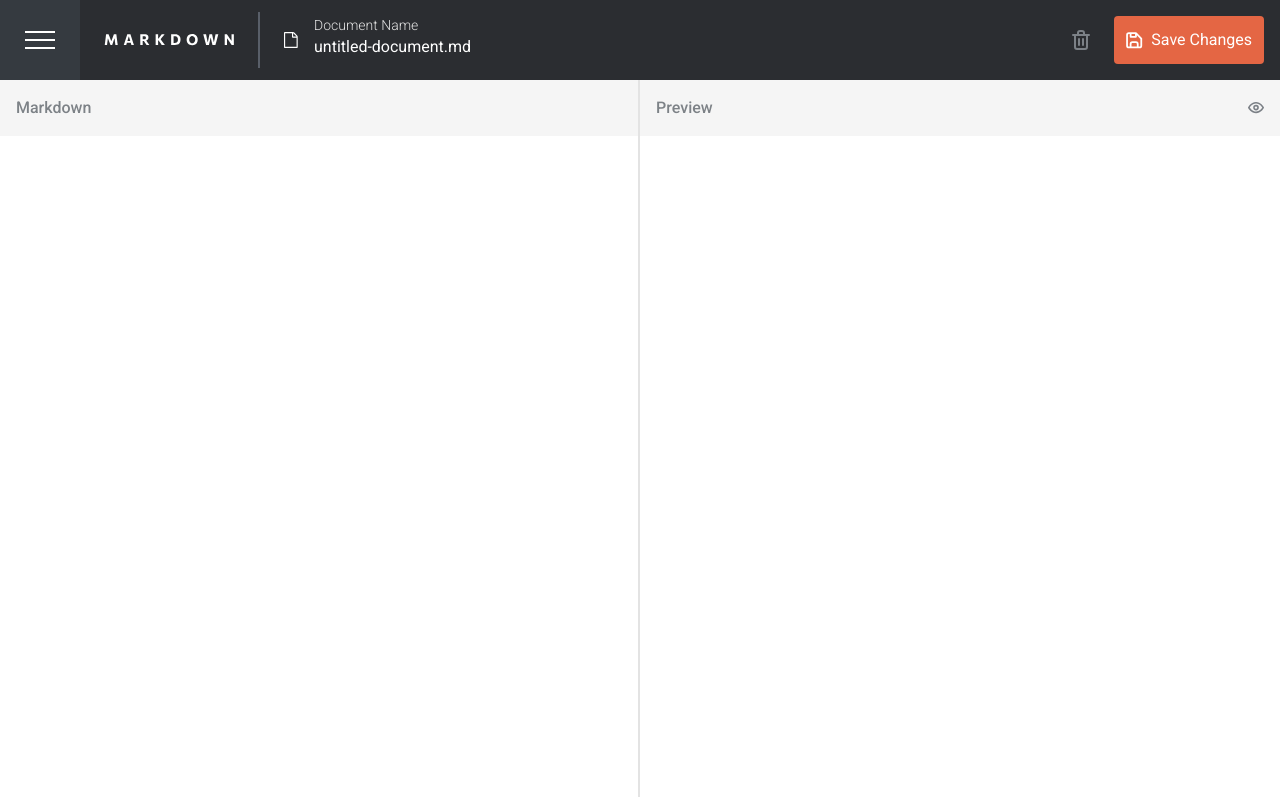
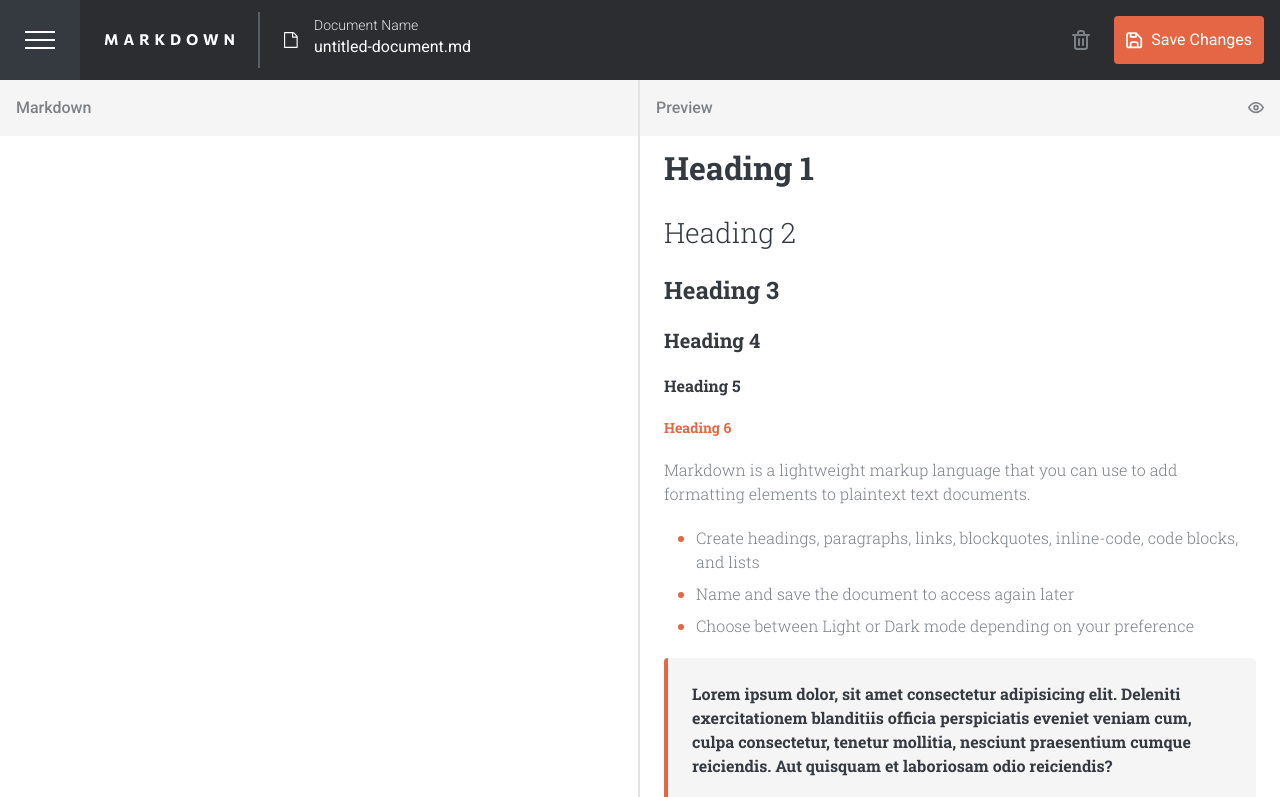
Before and after one commit to DaniilGurski/Fullstack-markdown-editor, a Next.js app: page /editor in a window 1280 px wide. Shown: the top 797 px of the page. Built offline with nearby package versions, Linux system fonts and the light colour scheme; no server answers; the database is empty.

Commit message:
adjust styles, add test preview content.

```diff
--- a/app/components/editor/MarkdownPreview.tsx
+++ b/app/components/editor/MarkdownPreview.tsx
@@ -1,13 +1,54 @@
 "use client";
 
 import clsx from "clsx";
+import Heading from "@/app/components/markdown/Heading";
+import { robotoSlab } from "@/app/fonts";
+import List from "@/app/components/markdown/List";
+import Blockquote from "@/app/components/markdown/Blockquote";
+import CodeSnippet from "@/app/components/markdown/CodeSnippet";
 
 export default function MarkdownPreview() {
   return (
     <div
       className={clsx(
-        "theme-dark:bg-neutral-1000 theme-dark:text-neutral-400 w-full bg-neutral-100 p-4 peer-[[data-hidden=false]]:hidden peer-[[data-hidden=true]]:col-span-2 peer-[[data-hidden=true]]:mx-auto peer-[[data-hidden=true]]:max-w-2xl @sm:py-2 @sm:peer-[[data-hidden=false]]:block",
+        "theme-dark:text-neutral-400 mobile:py-5 mobile:px-6 grid w-full content-start gap-y-5 px-5 py-4 text-neutral-500 peer-[[data-hidden=false]]:hidden peer-[[data-hidden=true]]:col-span-2 peer-[[data-hidden=true]]:mx-auto peer-[[data-hidden=true]]:max-w-2xl @sm:py-2 @sm:peer-[[data-hidden=false]]:grid",
+        robotoSlab.className,
       )}
-    ></div>
+    >
+      <Heading level="h1"> Heading 1 </Heading>
+      <Heading level="h2"> Heading 2 </Heading>
+      <Heading level="h3"> Heading 3 </Heading>
+      <Heading level="h4"> Heading 4 </Heading>
+      <Heading level="h5"> Heading 5 </Heading>
+      <Heading level="h6"> Heading 6 </Heading>
+
+      <p>
+        Markdown is a lightweight markup language that you can use to add
+        formatting elements to plaintext text documents.
+      </p>
+
+      <List>
+        <li>
+          Create headings, paragraphs, links, blockquotes, inline-code, code
+          blocks, and lists
+        </li>
+        <li> Name and save the document to access again later</li>
+        <li>Choose between Light or Dark mode depending on your preference</li>
+      </List>
+
+      <Blockquote>
+        Lorem ipsum dolor, sit amet consectetur adipisicing elit. Deleniti
+        exercitationem blanditiis officia perspiciatis eveniet veniam cum, culpa
+        consectetur, tenetur mollitia, nesciunt praesentium cumque reiciendis.
+        Aut quisquam et laboriosam odio reiciendis?
+      </Blockquote>
+
+      <CodeSnippet type="inline">I'm inline</CodeSnippet>
+      <CodeSnippet type="block">
+        &lt;main&gt; <br /> &nbsp; &lt;h1&gt; This is a larger code block
+        &lt;h1/&gt; <br />
+        &lt;main/&gt;
+      </CodeSnippet>
+    </div>
   );
 }
--- a/app/components/editor/MarkdownTextArea.tsx
+++ b/app/components/editor/MarkdownTextArea.tsx
@@ -21,7 +21,7 @@ export default function MarkdownTextArea() {
   return (
     <Textarea
       className={clsx(
-        `${robotoMono.className} peer theme-dark:bg-neutral-1000 theme-dark:text-neutral-400 bg-neutral-100 p-4 text-sm text-neutral-700 focus:outline-none data-[hidden=true]:hidden @sm:py-2`,
+        `${robotoMono.className} peer theme-dark:text-neutral-400 p-4 text-sm text-neutral-700 focus:outline-none data-[hidden=true]:hidden @sm:py-2`,
       )}
       data-hidden={markdownPreviewOpened ? "true" : "false"}
       onChange={(e) =>
--- a/app/editor/page.tsx
+++ b/app/editor/page.tsx
@@ -39,6 +39,7 @@ export default function Page() {
   }, [auth, setUserDocuments, supabase]);
 
   // handle prefers color scheme: dark / light
+  // TODO: move this from useEffect and only apply on first render ?
   useEffect(() => {
     const mediaWatcher = window.matchMedia("(prefers-color-scheme: dark)");
     setDarkThemeOn(mediaWatcher.matches);
@@ -55,7 +56,7 @@ export default function Page() {
   });
 
   return (
-    <main className="grid grid-cols-(--editor-main-cols)">
+    <main className="theme-dark:bg-neutral-1000 grid grid-cols-(--editor-main-cols) bg-neutral-100">
       <DocumentPanel />
       <MarkdownEditor />
       <DeleteModal />
```
